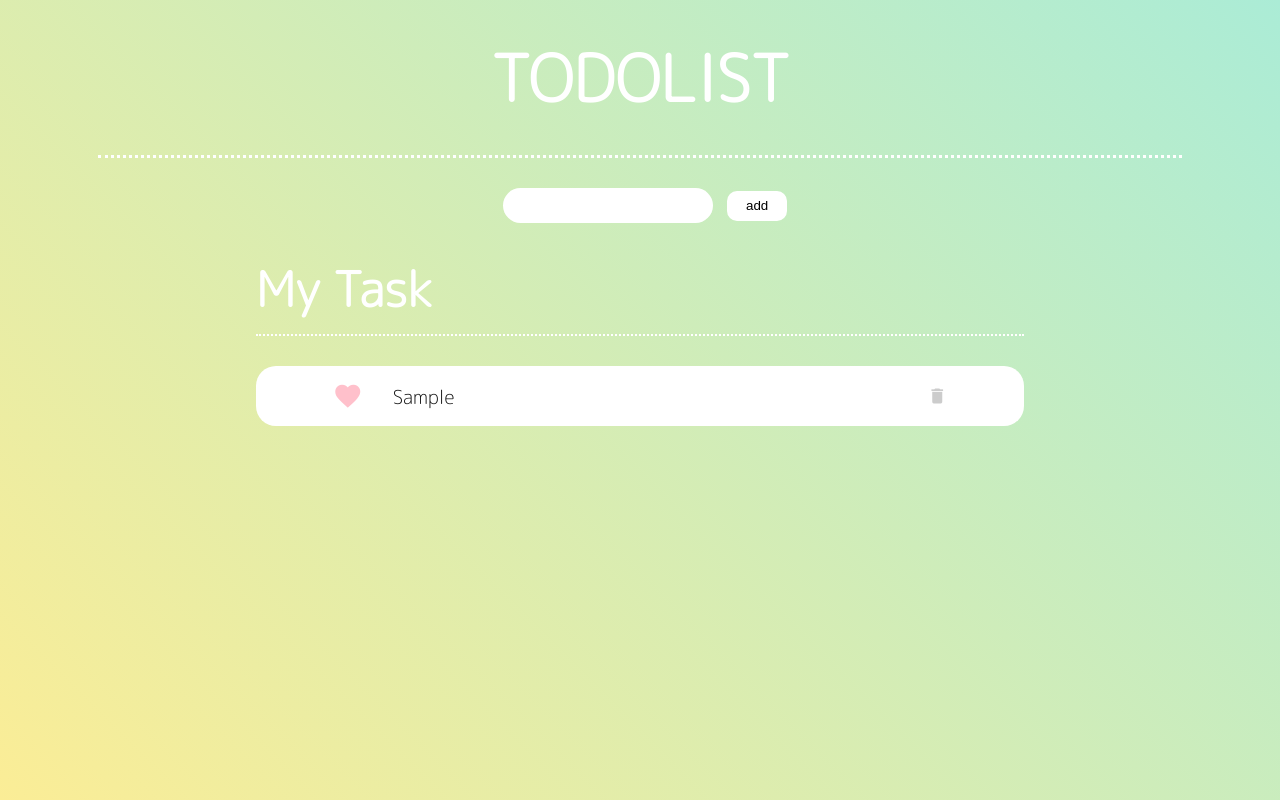
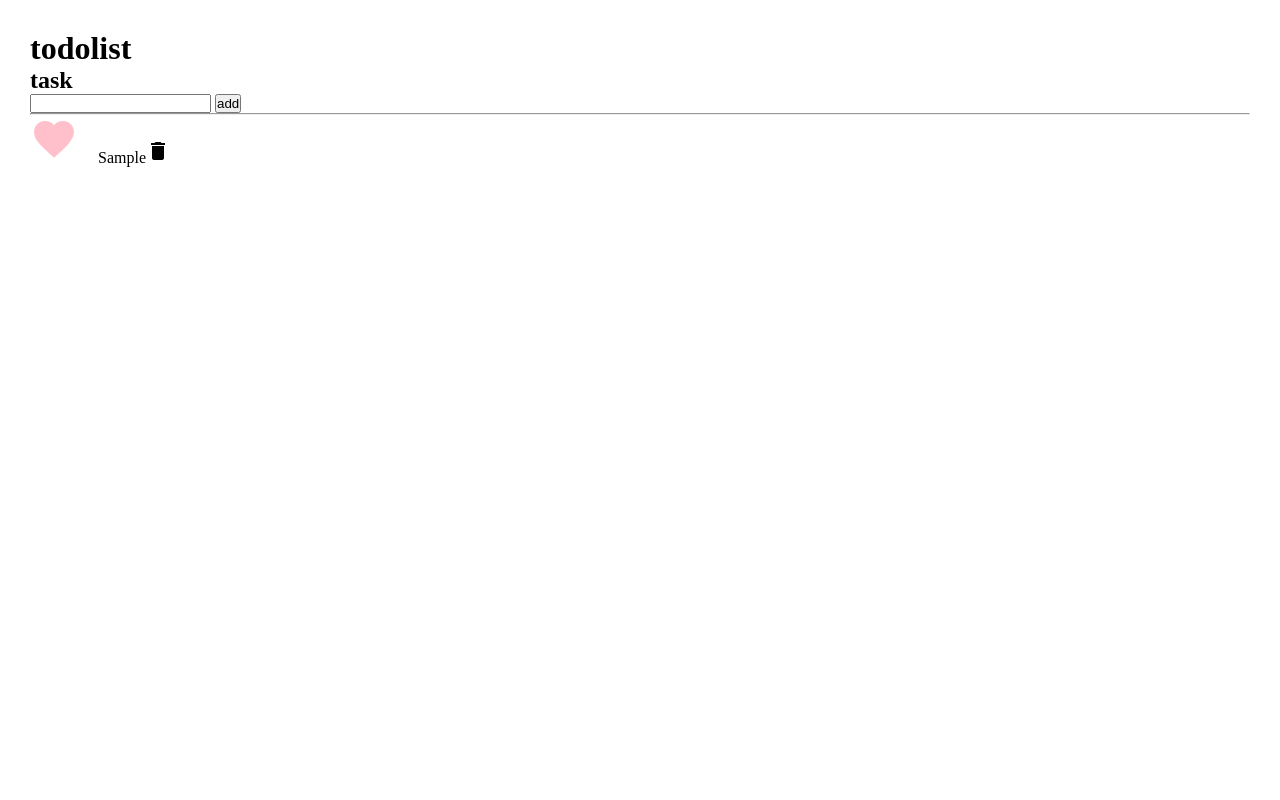
Before and after one commit to t-mocho/todolistNew, a plain HTML site: page index.html in a window 1280 px wide. Both pictures are taken after typing "Sample" into the empty fields and a click on the button "add". Drawn offline with Linux system fonts and the light colour scheme.

Commit message:
えらー

```diff
--- a/app.js
+++ b/app.js
@@ -1,80 +1,74 @@
-// 出力
-const addBtn = document.getElementById('inBtn');
-const todos = [];
-const addTask = document.getElementById('task-list');
+// todolist
+var todos = [{
+  task: addtext,
+  done: false
+}];
+// 0番目削除
+todos.shift();
 
-// ボタン押下で追加
-addBtn.onclick = function() {
-  const addText = document.getElementById('inArea');
-  todos.push(addText.value);
+// id
+const tasklist = document.getElementById('tasklist');
 
-  // 空文字は入力値スルー
-  if (addText.value !== "") {
-    // li作成
-    var addLi = document.createElement('li');
+// 追加
+const addbtn = document.getElementById('addbtn');
+addbtn.onclick = function() {
+  const text = document.getElementById('addtext').value;
+  const todo = {};
+  if (text) {
+    // 値更新
+    todo.task = text;
+    todo.done = false;
+    // 配列追加
+    todos.push(todo);
+    // 書き出し'
+    addtodo(todos);
+    // 入力値リセット
+    let re = document.getElementById('addtext');
+    re.value = "";
+  }
+};
+
+// 書き出し関数
+function addtodo(todos) {
+  // li作成
+  var newli = document.createElement('li');
+  // todosの配列を1つずつとる
+  for (let i in todos) {
+    var addlist = todos[i].task;
+  }
+  // HTMLに書き出し
+  newli.insertAdjacentHTML('afterbegin', '<i class="material-icons add">favorite</i>');
+  newli.appendChild(document.createTextNode(addlist));
+  newli.insertAdjacentHTML('beforeend', '<i class="material-icons del">delete</i>');
+  tasklist.appendChild(newli);
+};
+
+// 完了
+tasklist.addEventListener('click', (e) => {
+  let target = e.target;
+  // addのみ処理を行う
+  if (target.classList.contains('add')) {
     for (var i = 0; i < todos.length; i++) {
-      addLi.innerHTML = todos[i];
-      document.getElementById('task-list').appendChild(addLi);
+      // ハートクリックでtoggle
+      const icon = document.getElementsByClassName('material-icons add');
+      if (target === icon[i]) {
+        target.classList.toggle('end');
+        // done変更
+        todos[i].done = !todos[i].done;
+      }
     }
-    // アイコン追加
-    addLi.insertAdjacentHTML('afterbegin', '<i class="material-icons add">favorite</i>');
-    addLi.insertAdjacentHTML('beforeend', '<i class="material-icons del">delete</i>');
   }
-  // ローカル保存
-  var setjson = JSON.stringify(todos);
-  localStorage.setItem('todos', setjson);
-  // 入力値リセット
-  addText.value = "";
-}
-
+  console.log(todos);
+});
 
 // 削除
-const delList = document.getElementById('task-list');
-delList.addEventListener('click', (e) => {
+tasklist.addEventListener('click', (e) => {
   let target = e.target;
-  const delBtn = document.getElementsByClassName('material-icons del');
-  for (var i = 0; i < delBtn.length; i++) {
-    if (target === delBtn[i]) {
-      const delList = target.parentNode;
-      delList.style.transform = "translateX(150px)";
-      delList.style.opacity = "0";
-      delList.style.transition = ".9s";
-      setTimeout(function() {
-        delList.style.display = "none";
-      }, 800);
+  // delのみ処理を行う
+  if (target.classList.contains('del')) {
+    target.parentElement.remove();
+    for (var i = 0; i < todos.length; i++) {
+      delete todos[i];
     }
   }
 });
-
-// 完了
-document.getElementById('task-list').addEventListener('click', (e) => {
-  let target = e.target;
-  const endLi = document.getElementsByTagName('li');
-  const endImg = document.getElementsByClassName('material-icons add');
-  for (var i = 0; i < endImg != ength; i++) {
-    if (target === endImg[i]) {
-      target.classList.toggle('end');
-    }
-  }
-});
-
-// ローカル保存したの書き出し
-var getjson = localStorage.getItem('todos');
-var obj = JSON.parse(getjson);
-
-(function() {
-  if (obj) {
-    var addLi = document.createElement('li');
-    for (var i = 0; i < obj.length; i++) {
-      todos.push(obj[i]);
-      addLi.innerHTML = obj[i];
-      document.getElementById('task-list').appendChild(addLi);
-      console.log(todos);
-    }
-    // アイコン追加
-    addLi.insertAdjacentHTML('afterbegin', '<i class="material-icons add">favorite</i>');
-    addLi.insertAdjacentHTML('beforeend', '<i class="material-icons del">delete</i>');
-  }
-})();
-
-// ローカル保存削除
--- a/index.html
+++ b/index.html
@@ -1,35 +1,27 @@
 <!DOCTYPE html>
-<html lang=ja dir="ltr">
+<html lang="ja" dir="ltr">
 
 <head>
   <meta charset="utf-8">
-  <meta name="viewport" content="width=460,initial-scale=1">
-  <title>TODOLIST</title>
+  <link href="https://fonts.googleapis.com/icon?family=Material+Icons" rel="stylesheet">
   <link rel="stylesheet" href="style.css">
-  <link href="https://fonts.googleapis.com/css?family=M+PLUS+Rounded+1c:300&display=swap" rel="stylesheet">
-  <link href="https://fonts.googleapis.com/icon?family=Material+Icons" rel="stylesheet">
+  <title>Todolist2保存版</title>
 </head>
 
 <body>
-  <header class="header">
-    <h1>TODOLIST</h1>
+  <header>
+    <h1>todolist</h1>
   </header>
-
-  <main class="main">
-
-    <div class="inText">
-      <input id="inArea" type="text">
-      <button id="inBtn">add</button>
-    </div>
-
-    <div class="task">
-      <h2 class="task-title">My Task</h2>
-      <ul id="task-list">
+  <main>
+    <h2>task</h2>
+    <input type="text" id="addtext">
+    <button id="addbtn">add</button>
+    <hr>
+    <div id="task">
+      <ul id="tasklist">
       </ul>
     </div>
-
   </main>
-
   <script src="app.js"></script>
 </body>
 
--- a/style.css
+++ b/style.css
@@ -4,157 +4,19 @@
 }
 
 body {
-  height: 100%;
-  background: linear-gradient(-135deg, #abecd6, #fbed96);
-  background-attachment: fixed;
-  font-family: 'M PLUS Rounded 1c', sans-serif;
+  margin: 30px;
 }
 
-html {
-  height: 100%;
-}
-
-.header {
-  padding: 30px;
-  border-bottom: 3px dotted #fff;
-  text-align: center;
-  font-size: 2em;
-  color: #fff;
-  width: 80%;
-  margin: auto;
-}
-
-.main {
-  height: 500px;
-  margin: 20px 0;
-  text-align: center;
-}
-
-.inText {
-  font-size: 1em;
-}
-
-#inArea {
-  padding: 5px;
-  margin: 10px;
-  width: 200px;
-  height: 25px;
-  border-radius: 20px;
-  border: none;
-}
-
-#inBtn {
-  background: #fff;
-  border: none;
-  width: 60px;
-  height: 30px;
-  border-radius: 10px;
-}
-
-.task {
-  width: 60%;
-  margin: 20px auto;
-  text-align: left;
-}
-
-.task-title {
-  font-size: 3em;
-  color: #fff;
-  border-bottom: dotted 2px #fff;
-  padding-bottom: 10px;
-}
-
-#task-list {
-  margin: 30px 0;
+#tasklist {
   list-style: none;
-  border-radius: 20px;
-  background: #fff;
-  animation-name: fadeIn;
-  animation-duration: 2s;
-}
-
-#task-list li {
-  height: 60px;
-  border-bottom: 1px dotted #ccc;
-  font-size: 1.2em;
-  color: #111;
-  width: 80%;
-  border-radius: 20px;
-  margin: auto;
-  display: flex;
-  align-items: center;
-  animation-name: slideIn;
-  animation-duration: 1s;
-  animation-timing-function: ease;
-  background: #fff;
-}
-
-@keyframes slideIn {
-  from {
-    opacity: 0;
-    transform: translateX(70px);
-  }
-
-  to {
-    opacity: 1;
-    transform: translateX(0);
-  }
-}
-
-@keyframes fadeIn {
-  from {
-    opacity: 0;
-  }
-
-  to {
-    opacity: 1;
-  }
-}
-
-#task-list li:last-child {
-  border-bottom: none;
-}
-
-#task-list li.end {
-  color: skyblue;
-  background: #eee;
 }
 
 .material-icons.add {
-  font-size: 30px;
-  margin-right: 30px;
   color: pink;
-  cursor: pointer;
-  transition: .5s;
+  margin-right: 20px;
+  font-size: 3em;
 }
 
 .material-icons.add.end {
-  font-size: 30px;
-  margin-right: 30px;
   color: skyblue;
 }
-
-.material-icons.del {
-  font-size: 20px;
-  color: #ccc;
-  margin-left: auto;
-  cursor: pointer;
-}
-
-.slideout {
-  animation-name: slideOut;
-  animation-duration: 1s;
-  animation-timing-function: ease;
-}
-
-@keyframes slideOut {
-  from {
-    opacity: 1;
-    transform: translateX(0);
-  }
-
-  to {
-    opacity: 0;
-    transform: translateX(150px);
-  }
-}
```
